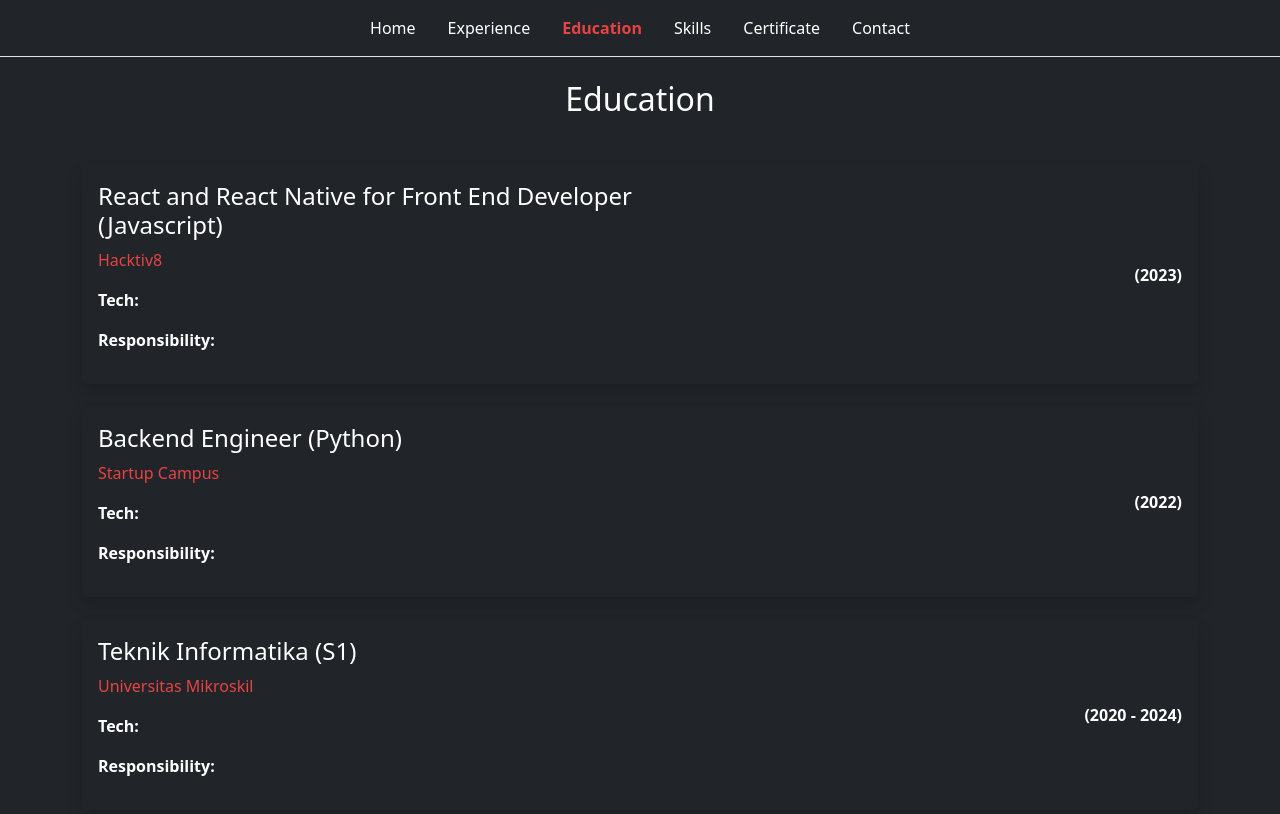
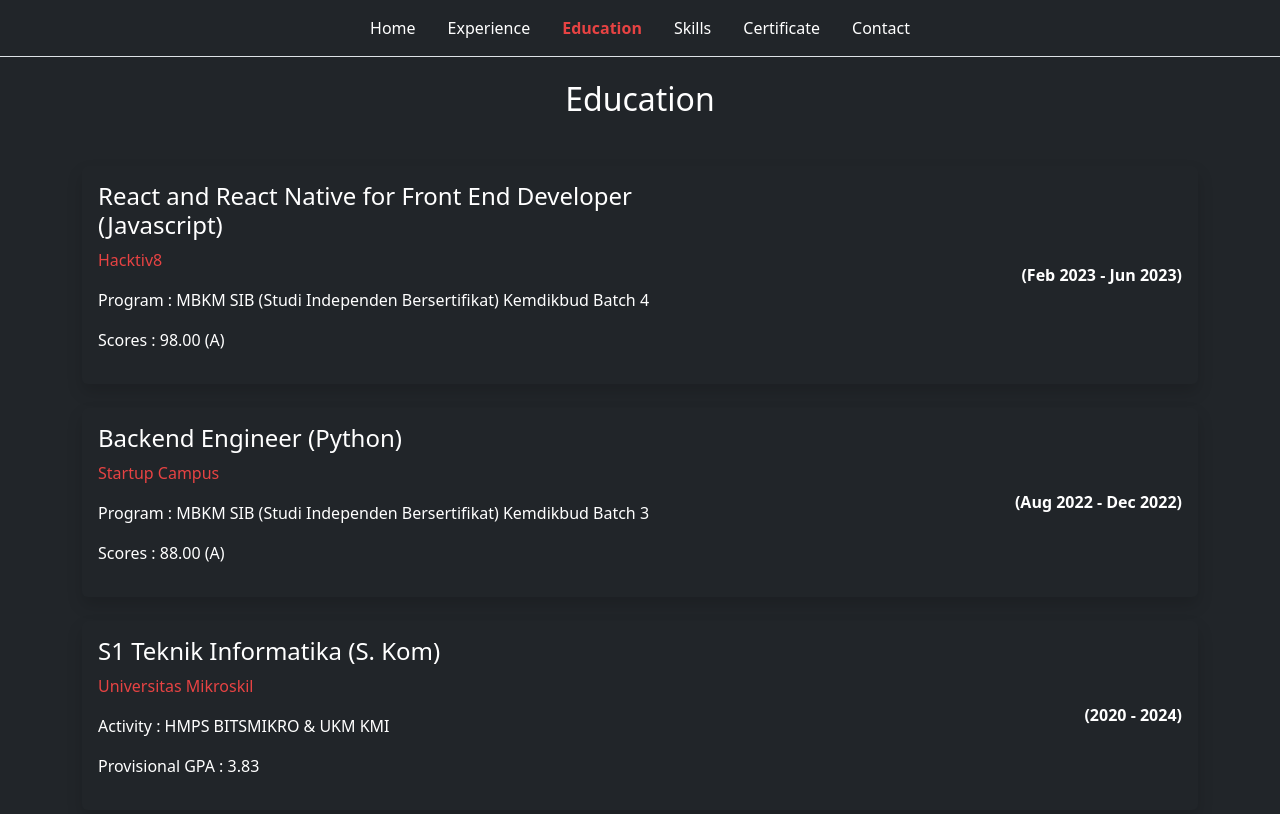
Before and after one commit to ardisyahputra12/ardisyahputra12, a React (Create React App) app: page /education in a window 1280 px wide. Shown: the top 814 px of the page. Built offline with nearby package versions, Linux system fonts and the light colour scheme.

Commit message:
update education page

```diff
--- a/src/components/CardGeneral.js
+++ b/src/components/CardGeneral.js
@@ -1,7 +1,7 @@
 import React from 'react'
 import PropTypes from 'prop-types'
 
-export const CardGeneral = ({ organization, title, year, website, tech, responsibility }) => {
+export const CardGeneral = ({ organization, title, year, website, other, other2 }) => {
   return (
     <div className='shadow rounded p-3 mb-4 d-flex flex-wrap justify-content-between align-items-center'>
       <div className='col-lg-7 col-md-7'>
@@ -9,8 +9,8 @@ export const CardGeneral = ({ organization, title, year, website, tech, responsi
         <a href={website} target='_blank' rel="noreferrer" className='text-decoration-none'>
           <p style={{ color: '#e74343' }}>{organization}</p>
         </a>
-        <p><span className='fw-bold'>Tech:</span> {tech}</p>
-        <p><span className='fw-bold'>Responsibility:</span> {responsibility}</p>
+        <p>{other}</p>
+        <p>{other2}</p>
       </div>
       <div className='col-lg-3 col-md-3 text-end'>
         <time dateTime={year.split(' ')[year.split(' ').length - 1]}><strong>({year})</strong></time>
@@ -24,6 +24,6 @@ CardGeneral.propTypes = {
   title: PropTypes.string.isRequired,
   year: PropTypes.string.isRequired,
   website: PropTypes.string,
-  tech: PropTypes.string,
-  responsibility: PropTypes.string,
+  other: PropTypes.string,
+  other2: PropTypes.string,
 }
--- a/src/data/education.data.js
+++ b/src/data/education.data.js
@@ -2,25 +2,28 @@ export const educations = [
   {
     id: 1,
     organization: 'Universitas Mikroskil',
-    title: 'Teknik Informatika (S1)',
+    title: 'S1 Teknik Informatika (S. Kom)',
     year: '2020 - 2024',
     website: 'https://mikroskil.ac.id/',
     other: 'Activity : HMPS BITSMIKRO & UKM KMI',
+    other2: 'Provisional GPA : 3.83',
   },
   {
     id: 2,
     organization: 'Startup Campus',
     title: 'Backend Engineer (Python)',
-    year: '2022',
+    year: 'Aug 2022 - Dec 2022',
     website: 'https://startupcampus.id/',
-    other: 'Program : SIB (Studi Independen Bersertifikat) Batch 3 Kampus Merdeka',
+    other: 'Program : MBKM SIB (Studi Independen Bersertifikat) Kemdikbud Batch 3',
+    other2: 'Scores : 88.00 (A)',
   },
   {
     id: 3,
     organization: 'Hacktiv8',
     title: 'React and React Native for Front End Developer (Javascript)',
-    year: '2023',
+    year: 'Feb 2023 - Jun 2023',
     website: 'https://www.hacktiv8.com/',
-    other: 'Program : SIB (Studi Independen Bersertifikat) Batch 4 Kampus Merdeka',
+    other: 'Program : MBKM SIB (Studi Independen Bersertifikat) Kemdikbud Batch 4',
+    other2: 'Scores : 98.00 (A)',
   },
 ]
--- a/src/data/experience.data.js
+++ b/src/data/experience.data.js
@@ -4,15 +4,15 @@ export const experiences = [
     organization: 'Universitas Mikroskil',
     title: 'Assistant Lecturer',
     year: 'Sep 2022 - Feb 2023',
-    tech: 'Back-End Web Development; Back-End Mobile Applications Development; OOP; Microsoft Office.',
-    responsibility: 'Preparing a practicum room; Assist and monitor students during practicum.',
+    other: 'Tech : Back-End Web Development; Back-End Mobile Applications Development; OOP; Microsoft Office.',
+    other2: 'Responsibility : Preparing a practicum room; Assist and monitor students during practicum.',
   },
   {
     id: 2,
     organization: 'PT. Sumatra Sistem Digital',
     title: 'Frontend Developer',
     year: 'Feb 2023 - May 2023',
-    tech: 'Flutter; Vanilla JS; Bootstrap.',
-    responsibility: 'Build mobile apps with Flutter; Build web apps with Vanilla Js.',
+    other: 'Tech : Flutter; Vanilla JS; Bootstrap.',
+    other2: 'Responsibility : Build mobile apps with Flutter; Build web apps with Vanilla Js.',
   },
 ]
```
